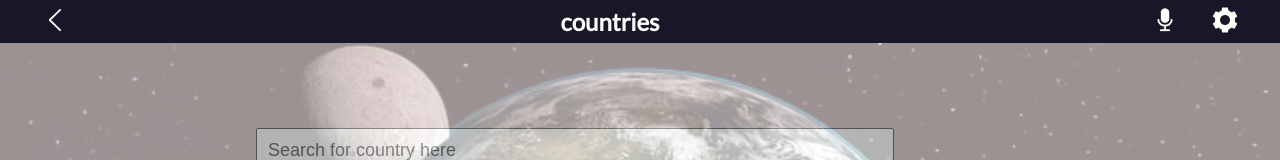
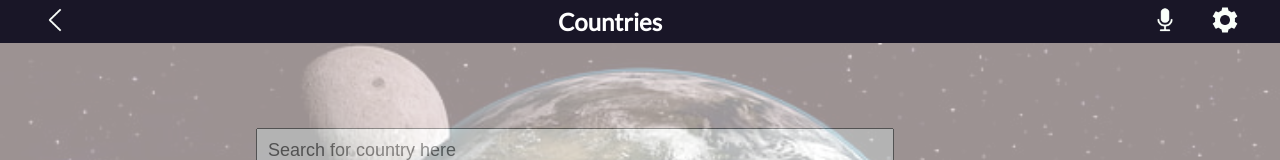
Before and after one commit to dieum512/countries-app, a React (Create React App) app: page / in a window 1280 px wide. Shown: the top 160 px of the page. Built offline with nearby package versions, Linux system fonts and the light colour scheme; no server answers.

Commit message:
Update the Navigation bar

```diff
--- a/src/components/nav/Nav.js
+++ b/src/components/nav/Nav.js
@@ -6,9 +6,9 @@ import './nav.css';
 
 const Nav = () => (
   <>
-    <nav>
+    <nav className="nav-bar">
       <Link to="/"><img src={backArrow} alt="back-arrow" /></Link>
-      <h1>countries</h1>
+      <h1>Countries</h1>
       <ul className="ul-nav">
         <li><button type="button"><img src={micIcon} alt="microphone" /></button></li>
         <li><button type="button"><img src={settingsIcon} alt="settings" /></button></li>
```
